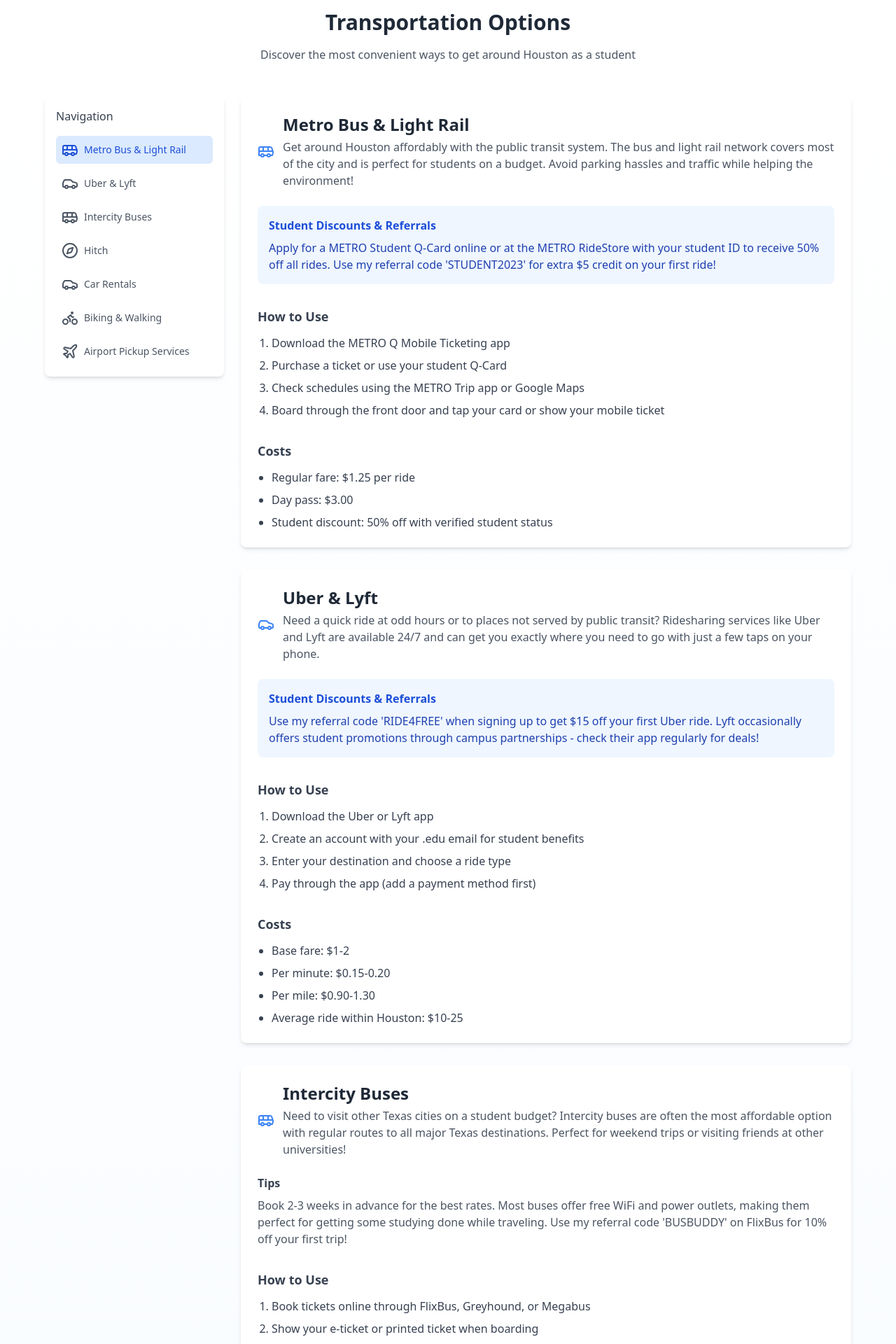
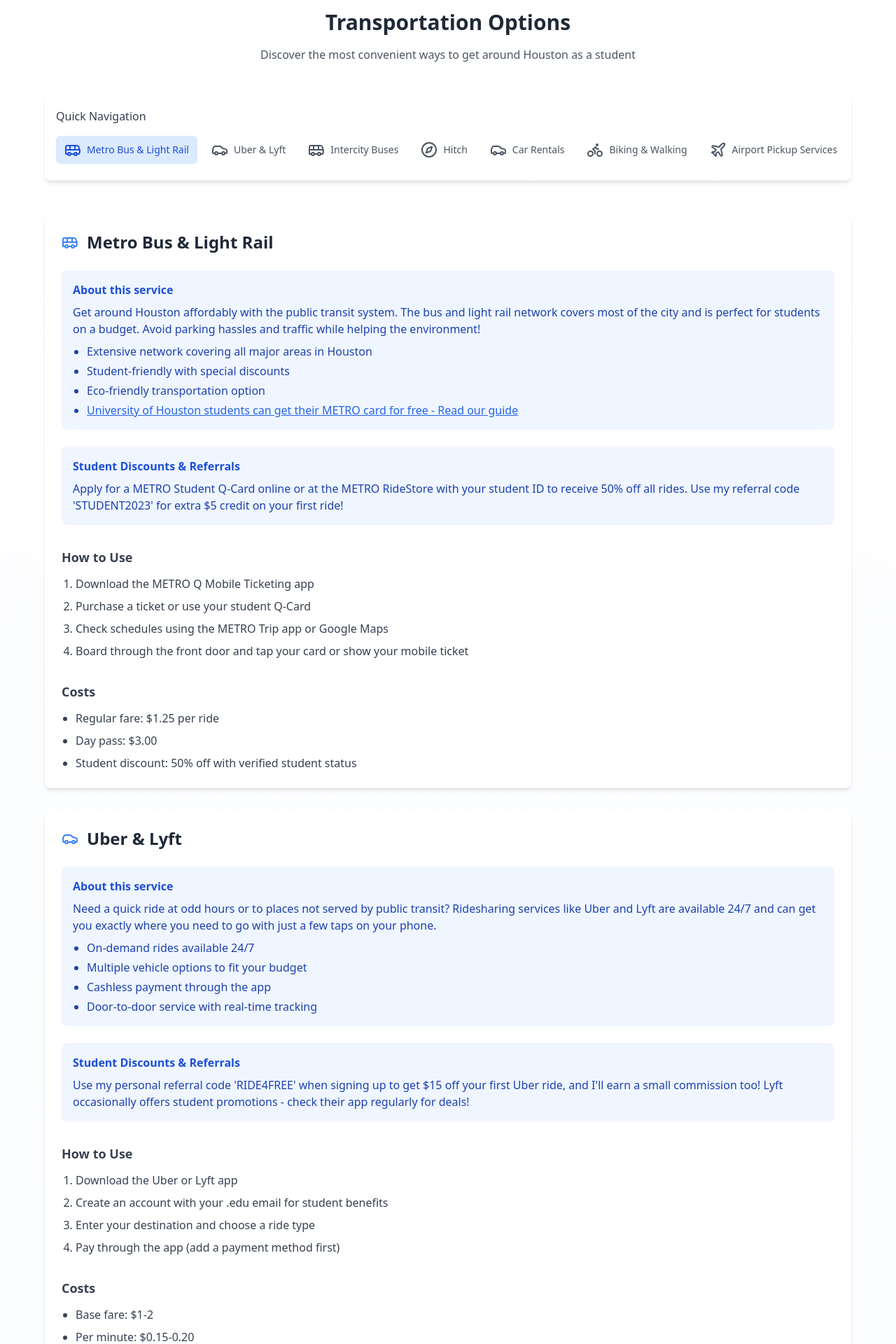
Before and after one commit to Abhigoyal1475/smooth-travel-houston, a React (Vite) app: page / in a window 1280 px wide. Shown: the part 840-2760 px from the top of the page at 70% size. Built offline with nearby package versions, Linux system fonts and the light colour scheme.

Commit message:
Update transport options data
\
Updates transport options data with referral links, UH metro card info, intercity bus options, Hitch referral, car rental booking link, and airport pickup CTA. Also updates descriptions to be in point form.

```diff
--- a/src/components/TransportDetailPanel.tsx
+++ b/src/components/TransportDetailPanel.tsx
@@ -2,6 +2,7 @@
 import React from 'react';
 import { TransportDetails } from '@/components/TransportDetailsDialog';
 import { useIsMobile } from '@/hooks/use-mobile';
+import CTAButton from '@/components/CTAButton';
 
 interface TransportDetailPanelProps {
   transport: TransportDetails;
@@ -19,19 +20,113 @@ const TransportDetailPanel: React.FC<TransportDetailPanelProps> = ({ transport }
           </div>
           <div>
             <h1 className="text-xl md:text-2xl font-bold text-gray-800">{transport.title}</h1>
-            {transport.shortDescription && (
-              <p className="text-sm md:text-base text-gray-600 mt-1">{transport.shortDescription}</p>
-            )}
           </div>
         </div>
       </div>
 
+      {/* Description with key points */}
+      {transport.shortDescription && (
+        <div className="mb-6 bg-blue-50 p-4 rounded-lg">
+          <h3 className="font-semibold text-blue-700 mb-2">About this service</h3>
+          <p className="text-sm md:text-base text-blue-800 mb-2">{transport.shortDescription}</p>
+
+          {/* Additional key points for specific services */}
+          {transport.title === "Metro Bus & Light Rail" && (
+            <ul className="list-disc pl-5 space-y-1 text-sm md:text-base text-blue-800">
+              <li>Extensive network covering all major areas in Houston</li>
+              <li>Student-friendly with special discounts</li>
+              <li>Eco-friendly transportation option</li>
+              <li><a href="/blog/uoh-metro-card" className="text-blue-600 underline">University of Houston students can get their METRO card for free - Read our guide</a></li>
+            </ul>
+          )}
+
+          {transport.title === "Uber & Lyft" && (
+            <ul className="list-disc pl-5 space-y-1 text-sm md:text-base text-blue-800">
+              <li>On-demand rides available 24/7</li>
+              <li>Multiple vehicle options to fit your budget</li>
+              <li>Cashless payment through the app</li>
+              <li>Door-to-door service with real-time tracking</li>
+            </ul>
+          )}
+
+          {transport.title === "Intercity Buses" && (
+            <ul className="list-disc pl-5 space-y-1 text-sm md:text-base text-blue-800">
+              <li>Affordable way to travel between major Texas cities</li>
+              <li>Free WiFi and power outlets on most buses</li>
+              <li>Available services include: FlixBus, Greyhound, and Megabus</li>
+              <li>Book in advance for the best deals</li>
+            </ul>
+          )}
+
+          {transport.title === "Hitch" && (
+            <ul className="list-disc pl-5 space-y-1 text-sm md:text-base text-blue-800">
+              <li>Door-to-door intercity rideshare service</li>
+              <li>More comfortable than standard buses</li>
+              <li>Convenient pickup and drop-off locations</li>
+              <li>Use my code for extra benefits and I'll earn a small commission too!</li>
+            </ul>
+          )}
+
+          {transport.title === "Car Rentals" && (
+            <ul className="list-disc pl-5 space-y-1 text-sm md:text-base text-blue-800">
+              <li>Complete freedom to explore at your own pace</li>
+              <li>Various vehicle types to suit your needs</li>
+              <li>Compare prices across major rental companies</li>
+              <li>More economical than rideshare for longer trips</li>
+            </ul>
+          )}
+
+          {transport.title === "Biking & Walking" && (
+            <ul className="list-disc pl-5 space-y-1 text-sm md:text-base text-blue-800">
+              <li>Healthiest transportation option</li>
+              <li>Zero cost (walking) or low cost (bike sharing)</li>
+              <li>Houston has over 345 miles of bike trails</li>
+              <li>Great for short trips around campus</li>
+            </ul>
+          )}
+
+          {transport.title === "Airport Pickup Services" && (
+            <ul className="list-disc pl-5 space-y-1 text-sm md:text-base text-blue-800">
+              <li>Stress-free arrival experience</li>
+              <li>Fixed pricing with no surprises</li>
+              <li>Professional drivers familiar with the airport</li>
+              <li>Book in advance for peace of mind</li>
+            </ul>
+          )}
+        </div>
+      )}
+
       <div className="space-y-6 md:space-y-8">
-        {/* Discounts Section */}
+        {/* Discounts Section with Personal Referral */}
         {transport.discounts && (
           <div className="bg-blue-50 p-3 md:p-4 rounded-lg">
             <h3 className="font-semibold text-blue-700 mb-2">Student Discounts & Referrals</h3>
             <p className="text-sm md:text-base text-blue-800">{transport.discounts}</p>
+
+            {/* Special CTAs for specific services */}
+            {transport.title === "Car Rentals" && (
+              <div className="mt-3">
+                <CTAButton
+                  href="/car-rental-deals"
+                  variant="primary"
+                  className="w-full md:w-auto"
+                >
+                  Book cheaper than Uber/Lyft
+                </CTAButton>
+              </div>
+            )}
+
+            {transport.title === "Airport Pickup Services" && (
+              <div className="mt-3">
+                <CTAButton
+                  href="/airport-pickup"
+                  variant="primary"
+                  className="w-full md:w-auto"
+                >
+                  Book an airport ride
+                </CTAButton>
+              </div>
+            )}
           </div>
         )}
 
--- a/src/components/TransportOptionsSection.tsx
+++ b/src/components/TransportOptionsSection.tsx
@@ -5,16 +5,6 @@ import { cn } from "@/lib/utils";
 import TransportDetailPanel from '@/components/TransportDetailPanel';
 import { TransportDetails } from '@/components/TransportDetailsDialog';
 import { useIsMobile } from '@/hooks/use-mobile';
-import {
-  Sidebar,
-  SidebarContent,
-  SidebarGroup,
-  SidebarGroupContent,
-  SidebarGroupLabel,
-  SidebarMenu,
-  SidebarMenuButton,
-  SidebarMenuItem
-} from "@/components/ui/sidebar";
 
 interface TransportOptionsSectionProps {
   sectionRef: React.RefObject<HTMLDivElement>;
@@ -61,7 +51,7 @@ const TransportOptionsSection = ({ sectionRef }: TransportOptionsSectionProps) =
         "Per mile: $0.90-1.30",
         "Average ride within Houston: $10-25"
       ],
-      discounts: "Use my referral code 'RIDE4FREE' when signing up to get $15 off your first Uber ride. Lyft occasionally offers student promotions through campus partnerships - check their app regularly for deals!",
+      discounts: "Use my personal referral code 'RIDE4FREE' when signing up to get $15 off your first Uber ride, and I'll earn a small commission too! Lyft occasionally offers student promotions - check their app regularly for deals!",
       referralLink: "https://www.uber.com/us/en/ride/",
       shortDescription: "Need a quick ride at odd hours or to places not served by public transit? Ridesharing services like Uber and Lyft are available 24/7 and can get you exactly where you need to go with just a few taps on your phone."
     },
@@ -83,7 +73,8 @@ const TransportOptionsSection = ({ sectionRef }: TransportOptionsSectionProps) =
         { name: "Houston to Dallas", duration: "4 hours", cost: "$20-35" },
         { name: "Houston to San Antonio", duration: "3.5 hours", cost: "$15-30" }
       ],
-      tips: "Book 2-3 weeks in advance for the best rates. Most buses offer free WiFi and power outlets, making them perfect for getting some studying done while traveling. Use my referral code 'BUSBUDDY' on FlixBus for 10% off your first trip!",
+      tips: "Book 2-3 weeks in advance for the best rates. Most buses offer free WiFi and power outlets, making them perfect for getting some studying done while traveling. FlixBus, Greyhound, and Megabus are the most popular services with regular routes between all major Texas cities.",
+      discounts: "Use my personal referral code 'BUSBUDDY' on FlixBus for 10% off your first trip, plus I'll receive travel credit when you book!",
       referralLink: "https://www.greyhound.com/",
       shortDescription: "Need to visit other Texas cities on a student budget? Intercity buses are often the most affordable option with regular routes to all major Texas destinations. Perfect for weekend trips or visiting friends at other universities!"
     },
@@ -107,8 +98,8 @@ const TransportOptionsSection = ({ sectionRef }: TransportOptionsSectionProps) =
         { name: "Houston to Dallas", duration: "3.5-4 hours", cost: "$30-50" },
         { name: "Houston to College Station", duration: "1.5 hours", cost: "$20-35" }
       ],
-      tips: "Hitch offers a more personalized experience than traditional buses. Drivers are friendly and often fellow students! Use referral code 'HITCHFRIEND' for 20% off your first ride and we both get travel credit.",
-      discounts: "First-time riders can use my promotional code 'HITCHFRIEND' for a $10 discount, and I'll receive travel credit too - it's a win-win!",
+      tips: "Hitch offers a more personalized experience than traditional buses. Drivers are friendly and often fellow students!",
+      discounts: "First-time riders can use my personal referral code 'HITCHFRIEND' for a $10 discount, and I'll receive travel credit too! We both win - you save money and I earn a small commission that helps maintain this guide.",
       referralLink: "https://ridehitch.com/",
       shortDescription: "Hitch offers a comfortable middle ground between buses and rideshares for intercity travel. It's a door-to-door service that's more personalized than buses but more affordable than taking an Uber between cities."
     },
@@ -127,7 +118,7 @@ const TransportOptionsSection = ({ sectionRef }: TransportOptionsSectionProps) =
         "SUVs: $45-60 per day",
         "Additional insurance: $10-25 per day"
       ],
-      discounts: "Many rental companies offer student discounts of 10-25% with a valid student ID. USAA and AAA members may receive additional discounts. Use my referral link 'RENTALCASH' when booking through Enterprise for a $20 rebate on your first rental!",
+      discounts: "Many rental companies offer student discounts of 10-25% with a valid student ID. Use my special link to compare the best rates and I'll earn a small commission that supports this student guide. You'll find rates cheaper than using Uber or Lyft for longer trips!",
       referralLink: "https://www.enterprise.com/en/home.html",
       shortDescription: "Need wheels for a weekend trip or to move your stuff? Renting a car gives you ultimate flexibility for exploring Houston and beyond. Most companies only require you to be 21+ with a valid license and credit card."
     },
@@ -145,7 +136,8 @@ const TransportOptionsSection = ({ sectionRef }: TransportOptionsSectionProps) =
         "Monthly pass: $13",
         "Student annual pass: $60"
       ],
-      tips: "Houston's bike trails are expanding, with over 345 miles of interconnected bikeways. The Brays Bayou Greenway and Buffalo Bayou Park offer scenic rides separated from traffic. For a free month of B-Cycle membership, use my referral code 'CYCLEBUDDY' when you sign up!",
+      tips: "Houston's bike trails are expanding, with over 345 miles of interconnected bikeways. The Brays Bayou Greenway and Buffalo Bayou Park offer scenic rides separated from traffic.",
+      discounts: "For a free month of B-Cycle membership, use my personal referral code 'CYCLEBUDDY' when you sign up! I'll earn points toward my own membership when you use this code.",
       referralLink: "https://houston.bcycle.com/",
       shortDescription: "For shorter trips around campus and nearby neighborhoods, biking or walking might be your best bet. It's free (or very cheap with bike sharing), good exercise, and often faster than driving in congested areas during peak hours."
     },
@@ -162,16 +154,34 @@ const TransportOptionsSection = ({ sectionRef }: TransportOptionsSectionProps) =
         "University shuttle: $15-25 one-way",
         "Private shuttle services: $25-40 one-way"
       ],
-      discounts: "Many universities offer free or discounted airport pickup services for new international students at the beginning of each semester. If you're booking a private shuttle, use my referral code 'AIRPORTBUDDY' for 15% off your first ride with SuperShuttle!",
+      discounts: "Many universities offer free or discounted airport pickup services for new international students at the beginning of each semester. Book through my platform for exclusive student rates and I'll earn a small commission to support this guide.",
       referralLink: "https://www.supershuttle.com/",
       shortDescription: "Just landed in Houston? Airport pickup services take the stress out of navigating a new city when you first arrive. They're especially useful for international students or anyone with lots of luggage."
     }
   ];
 
+  const handleMobileTransportClick = (id: number) => {
+    setActiveTransportId(id);
+    // Fixed: Add a slight delay before scrolling to ensure state updates
+    setTimeout(() => {
+      const element = document.getElementById(`transport-mobile-${id}`);
+      if (element) {
+        // Make sure we scroll to the title of the section instead of the content
+        const parentElement = element.closest('.bg-white');
+        if (parentElement) {
+          parentElement.scrollIntoView({ behavior: 'smooth' });
+        } else {
+          element.scrollIntoView({ behavior: 'smooth' });
+        }
+      }
+    }, 100);
+  };
+
   return (
     <section
       ref={sectionRef}
       className="py-16 px-4 sm:px-6 lg:px-8 scroll-mt-6 bg-gradient-to-b from-white to-blue-50"
+      id="transport-options"
     >
       <div className="container mx-auto max-w-7xl">
         <h2 className="text-3xl font-bold text-center text-gray-800 mb-4">
@@ -190,16 +200,7 @@ const TransportOptionsSection = ({ sectionRef }: TransportOptionsSectionProps) =
                     "p-4 cursor-pointer flex items-center gap-3",
                     activeTransportId === transport.id && "bg-blue-50"
                   )}
-                  onClick={() => {
-                    setActiveTransportId(transport.id!);
-                    // Use setTimeout to ensure the state updates before scrolling
-                    setTimeout(() => {
-                      const element = document.getElementById(`transport-mobile-${transport.id}`);
-                      if (element) {
-                        element.scrollIntoView({ behavior: 'smooth', block: 'start' });
-                      }
-                    }, 10);
-                  }}
+                  onClick={() => handleMobileTransportClick(transport.id!)}
                 >
                   <div className={cn(
                     "text-xl",
@@ -219,15 +220,16 @@ const TransportOptionsSection = ({ sectionRef }: TransportOptionsSectionProps) =
             ))}
           </div>
         ) : (
-          <div className="flex">
-            <div className="w-64 bg-white rounded-lg shadow-md p-4 mr-6 h-fit">
-              <h3 className="font-medium text-gray-700 mb-4">Navigation</h3>
-              <ul className="space-y-2">
+          <div className="flex flex-col space-y-8">
+            {/* Non-sticky sidebar at the top */}
+            <div className="w-full bg-white rounded-lg shadow-md p-4 mb-4">
+              <h3 className="font-medium text-gray-700 mb-4">Quick Navigation</h3>
+              <div className="flex overflow-x-auto pb-2 space-x-2">
                 {transportOptions.map((transport) => (
-                  <li key={transport.id}>
                   <button
+                    key={transport.id}
                     className={cn(
-                        "flex items-center gap-2 w-full p-2 rounded-md text-left",
+                      "flex items-center gap-2 px-3 py-2 rounded-md whitespace-nowrap",
                       activeTransportId === transport.id
                         ? "bg-blue-100 text-blue-700"
                         : "text-gray-600 hover:bg-gray-100"
@@ -243,12 +245,12 @@ const TransportOptionsSection = ({ sectionRef }: TransportOptionsSectionProps) =
                     <span className="text-lg">{transport.icon}</span>
                     <span className="text-sm font-medium">{transport.title}</span>
                   </button>
-                  </li>
                 ))}
-              </ul>
+              </div>
             </div>
 
-            <div className="flex-1 space-y-8">
+            {/* Vertical listing of all transport options */}
+            <div className="space-y-8">
               {transportOptions.map((transport, index) => (
                 <div
                   key={transport.id}
```
Lines whose indentation alone changed are shown as unchanged.
